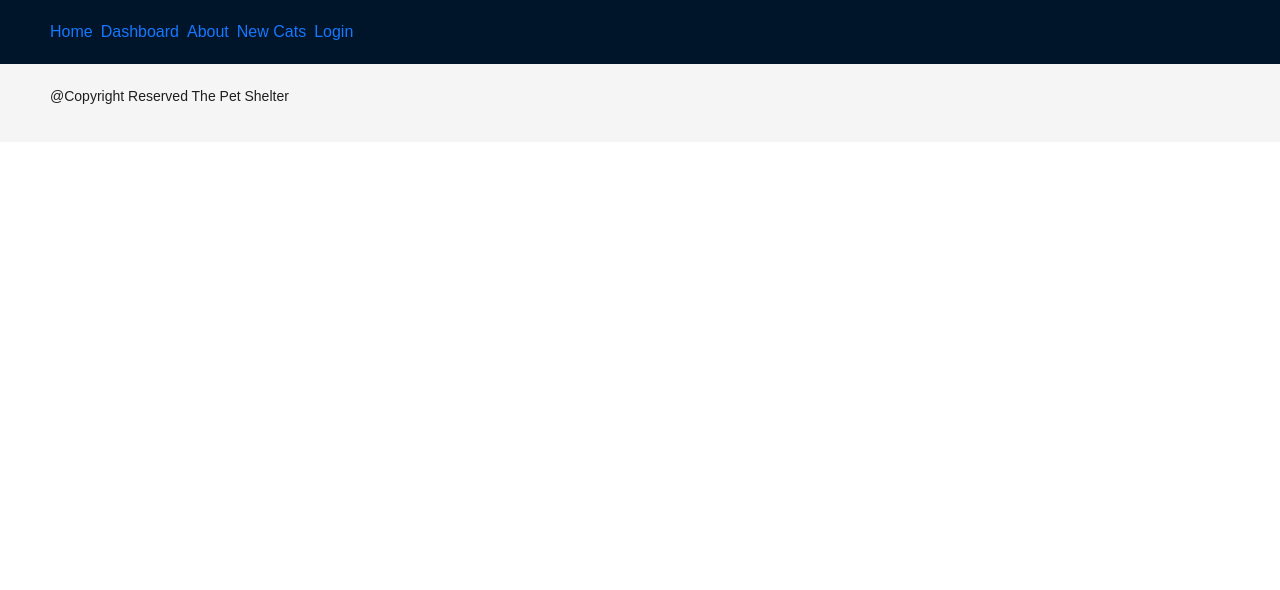
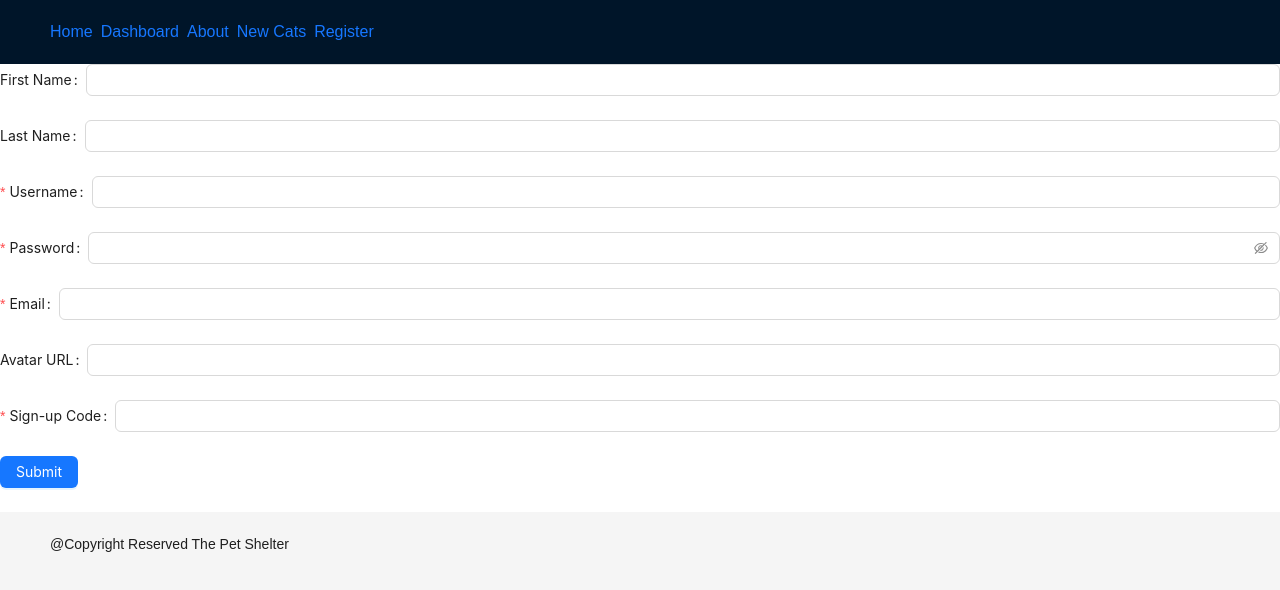
Before and after one commit to takobrown/Portfolio_FrontEnd, a React (Vite) app: page /newUsers in a window 1280 px wide. Shown: the top 590 px of the page. Built offline with nearby package versions, Linux system fonts and the light colour scheme.

Commit message:
create user

```diff
--- a/src/App.tsx
+++ b/src/App.tsx
@@ -9,7 +9,8 @@ import Dashboard from './components/Dashboard';
 import About from './components/About';
 import CatsDetail from './components/CatsDetail';
 import NewCats from './components/NewCats';
-import Login from './components/Login';
+import NewUsers from './components/NewUsers';
+
 
 
 const { Header, Content, Footer } = Layout;
@@ -24,7 +25,7 @@ export default function App() {
             <Link to="/dashboard">Dashboard</Link>
             <Link to="/about">About</Link>
             <Link to="/newcats">New Cats</Link>
-            <Link to="/login">Login</Link>
+            <Link to="/newusers">Register</Link>
           </Space>
         </nav>
       </Header>
@@ -35,7 +36,7 @@ export default function App() {
           <Route path="/about" element={<About />} />
           <Route path="/a/:aid" element={<CatsDetail />} />
           <Route path="/newcats" element={<NewCats />} />
-          <Route path="/login" element={<Login />} />
+          <Route path="/newUsers" element={<NewUsers />} />
         </Routes>
       </Content>
       <Footer>
--- /dev/null
+++ b/src/components/NewUsers.tsx
@@ -0,0 +1,60 @@
+import React from "react";
+import { Form, Input, Button, message } from 'antd';
+import axios from "axios";
+import { api } from './common/http-common';
+
+const NewUsers = () => {
+  const handleFormSubmit = async (values: any) => {
+    const { username, password, email, signupcode } = values;
+
+    if (!username || !password || !email || !signupcode) {
+      message.error('Please fill in all the required fields');
+      return;
+    }
+
+    if (signupcode !== 'pet') {
+      message.error('You are not allowed to register an account. Try Again or Leave it!');
+      return;
+    }
+
+    try {
+      await axios.post(`${api.url}/users`, {
+        ...values
+      });
+      message.success('Successful! Go to "Login" page to login.');
+    } catch (error) {
+      console.error('Error creating user:', error);
+    }
+  };
+
+  return (
+    <Form name="newUser" onFinish={handleFormSubmit}>
+      <Form.Item name="firstname" label="First Name">
+        <Input />
+      </Form.Item>
+      <Form.Item name="lastname" label="Last Name">
+        <Input />
+      </Form.Item>
+      <Form.Item name="username" label="Username" rules={[{ required: true, message: 'Username cannot be empty!' }]}>
+        <Input />
+      </Form.Item>
+      <Form.Item name="password" label="Password" rules={[{ required: true, message: 'Password cannot be empty!' }]}>
+        <Input.Password />
+      </Form.Item>
+      <Form.Item name="email" label="Email" rules={[{ required: true, message: 'Email cannot be empty' }]}>
+        <Input type="email" />
+      </Form.Item>
+      <Form.Item name="avatarurl" label="Avatar URL">
+        <Input />
+      </Form.Item>
+      <Form.Item name="signupcode" label="Sign-up Code" rules={[{ required: true, message: 'Sign-up Code can be got from your supervisor.' }]}>
+        <Input />
+      </Form.Item>
+      <Form.Item>
+        <Button type="primary" htmlType="submit">Submit</Button>
+      </Form.Item>
+    </Form>
+  );
+};
+
+export default NewUsers;
```
Also changed, not shown: src/components/Cats.tsx (+0 -75 lines).
